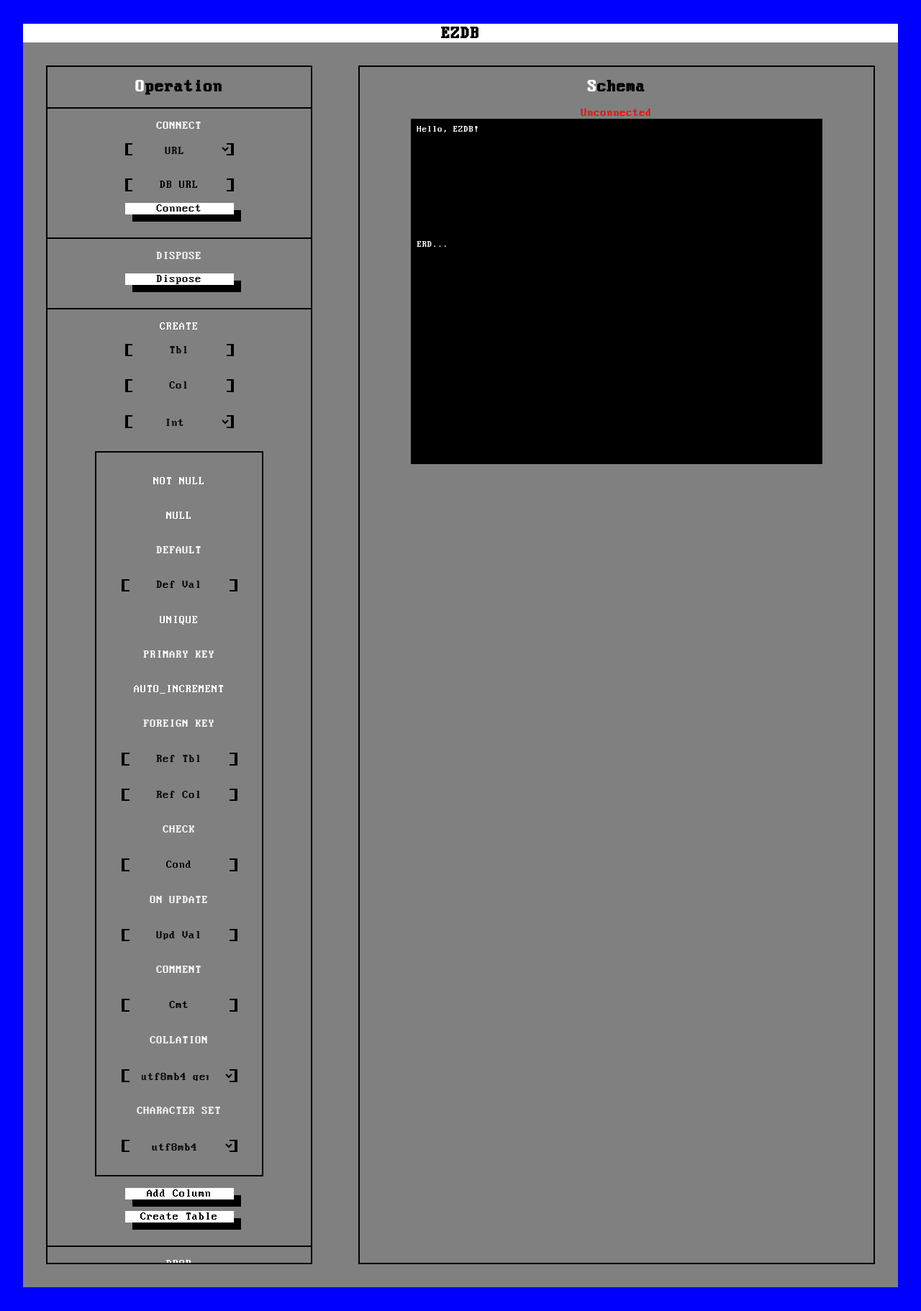
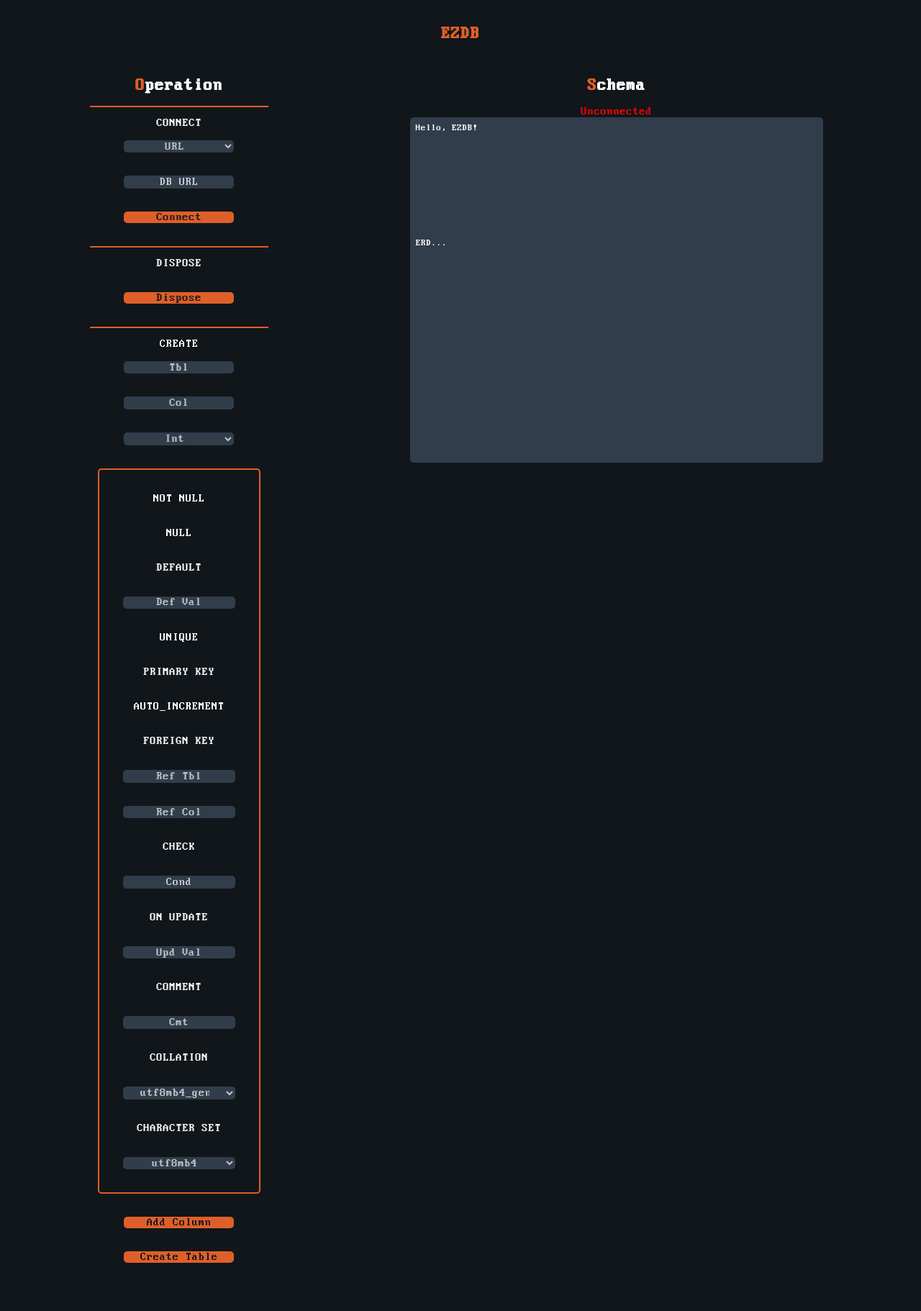
Before and after one commit to sionkimadd/sql_admin, a Flask app: page / in a window 1280 px wide. Shown: the whole page at 72% size. Run offline with Flask 3, Linux system fonts and the light colour scheme; data that the repository does not hold is empty.

Commit message:
Update css with toggle

```diff
--- a/static/css/styles.css
+++ b/static/css/styles.css
@@ -53,6 +53,11 @@
     font-size: 24px;
     text-align: center;
     background-color: white;
+    cursor: pointer;
+}
+
+h1:hover {
+    color:#df5f2a;
 }
 
 h2 {
@@ -521,3 +526,196 @@
         margin-right: auto;
     }
 }
+
+.alt-theme {
+    background-color: #11161a;
+    color: #ffffff;
+}
+
+.alt-theme h1:hover {
+    color:blue;
+}
+
+.alt-theme .container {
+    background-color: #11161a;
+}
+
+.alt-theme h1 {
+    background-color: #11161a;
+    color: #df5f2a;
+}
+
+.alt-theme .left-panel,
+.alt-theme .right-panel {
+    border: none;
+    background-color: #11161a;
+}
+
+.alt-theme button {
+    background-color: #df5f2a;
+    color: #11161a;
+    box-shadow: none;
+    border-radius: 5px;
+    transition: all 0.29s ease;
+    margin-top: 1rem;
+}
+
+.alt-theme button:hover {
+    color: #ffffff;
+    box-shadow: none;
+}
+
+.alt-theme button:hover::before,
+.alt-theme button:hover::after {
+    content: none;
+}
+
+.alt-theme .table-name {
+    background-color: #313d4b;
+    color: #c4c7cb;;
+    border-radius: 5px;
+    transition: all 0.29s ease;
+    box-shadow: none;
+    margin-top: 1rem;
+    margin-bottom: 0rem;
+}
+
+.alt-theme .table-name:hover {
+    background-color: #df5f2a;
+    color: #11161a;
+}
+
+.alt-theme .table-name:hover::before,
+.alt-theme .table-name:hover::after {
+    content: none;
+}
+.alt-theme #query-display #query-text {
+    background-color: #313d4b;
+    color: #ffffff;
+}
+.alt-theme #query-text {
+    border-top-left-radius: 5px;
+    border-top-right-radius: 5px;
+    border: none;
+}
+
+.alt-theme #uml-display #uml-text {
+    background-color: #313d4b;
+    color: #ffffff;
+}
+.alt-theme #uml-text {
+    border-bottom-right-radius: 5px;
+    border-bottom-left-radius: 5px;
+    border: none;
+}
+
+.alt-theme table {
+    border: none
+}
+
+.alt-theme th {
+    background-color: #df5f2a;
+    border-radius: 5px 5px 0 0;
+    border: 2px solid #11161a;
+}
+
+.alt-theme td {
+    background-color: #313d4b;
+    color: #ffffff;
+    border: 2px solid #11161a;
+}
+
+.alt-theme form {
+    border-top: none;
+    position: relative;
+}
+
+.alt-theme form::before {
+    content: "";
+    position: absolute;
+    top: 0px;
+    left: 50%;
+    transform: translateX(-50%);
+    width: 67%;
+    height: 2px;
+    background-color: #df5f2a;
+}
+
+.alt-theme .constraints {
+    border: 2px solid #df5f2a;
+    border-radius: 5px;
+}
+
+.alt-theme .highlight {
+    color: #df5f2a;
+}
+
+.alt-theme label {
+    color: #ffffff;
+}
+
+.alt-theme .checkbox-label {
+    color: #ffffff;
+    transition: all 0.29s ease;
+}
+
+.alt-theme input[type="checkbox"]:checked + label.checkbox-label {
+    color: #df5f2a;
+}
+
+.alt-theme button:hover::before {
+    border-left-color: #df5f2a;
+}
+
+.alt-theme button:hover::after {
+    border-right-color: #df5f2a;
+}
+
+.alt-theme .table-name:hover::before {
+    border-left-color: #df5f2a;
+}
+
+.alt-theme .table-name:hover::after {
+    border-right-color: #df5f2a;
+}
+
+.alt-theme ::-webkit-scrollbar-track {
+    background: #11161a;
+    border: none;
+    border-radius: 5px;
+}
+
+.alt-theme ::-webkit-scrollbar-thumb {
+    background-color: #df5f2a;
+    border-radius: 5px;
+}
+
+.alt-theme input,
+.alt-theme textarea,
+.alt-theme select {
+    background-color: #313d4b;
+    color: #c4c7cb;
+    border: none;
+    border-radius: 5px;
+    transition: all 0.29s ease;
+    border-image: none;
+}
+
+.alt-theme input:focus,
+.alt-theme textarea:focus,
+.alt-theme select:focus {
+    outline: none;
+    color: #ffffff;
+}
+
+.alt-theme input::placeholder,
+.alt-theme textarea::placeholder,
+.alt-theme select::placeholder {
+    color: #c4c7cb;
+}
+
+.alt-theme .constraints input[type="text"],
+.alt-theme .constraints select {
+    background-color: #313d4b;
+    border: none;
+}
--- a/templates/index.html
+++ b/templates/index.html
@@ -7,7 +7,7 @@
     <title>EZDB</title>
 </head>
 <body>
-    <h1>EZDB</h1>
+    <h1 id="title-heading" onclick="toggleTheme()">EZDB</h1>
     <div class="container">
         <div class="left-panel">
             <h2><span class="highlight">O</span>peration</h2>
@@ -301,8 +301,19 @@
     </div>
 
     <script>
+        function toggleTheme() {
+            document.body.classList.toggle('alt-theme');
+            localStorage.setItem('theme', document.body.classList.contains('alt-theme') ? 'alt' : 'default');
+        }
+
         document.addEventListener("DOMContentLoaded", () => {
             toggleInputMode();
+
+            const savedTheme = localStorage.getItem('theme');
+            if (savedTheme === null || savedTheme === 'alt') {
+                document.body.classList.add('alt-theme');
+                localStorage.setItem('theme', 'alt');
+            }
         });
 
         function toggleInputMode() {
```
